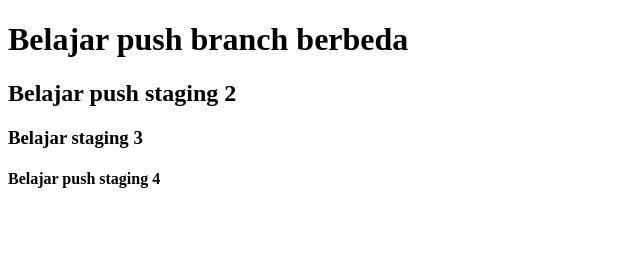
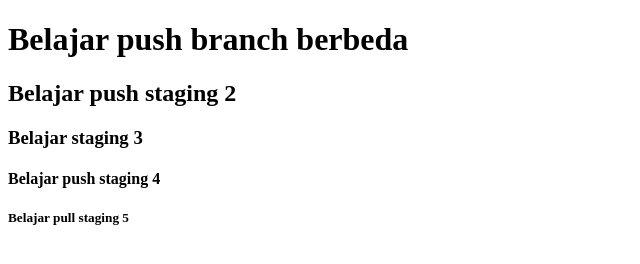
Before and after one commit to ilhampedia/belajar-niomic, a plain HTML site: page header.html in a window 1280 px wide. Shown: the whole page, without its empty margins (0-640 px from the left). Drawn offline with Linux system fonts and the light colour scheme.

Commit message:
Add element h5

```diff
--- a/header.html
+++ b/header.html
@@ -11,5 +11,6 @@
     <h2>Belajar push staging 2 </h2>
     <h3>Belajar staging 3</h3>
     <h4>Belajar push staging 4</h4>
+    <h5>Belajar pull staging 5 </h5>
 </body>
 </html>
```
